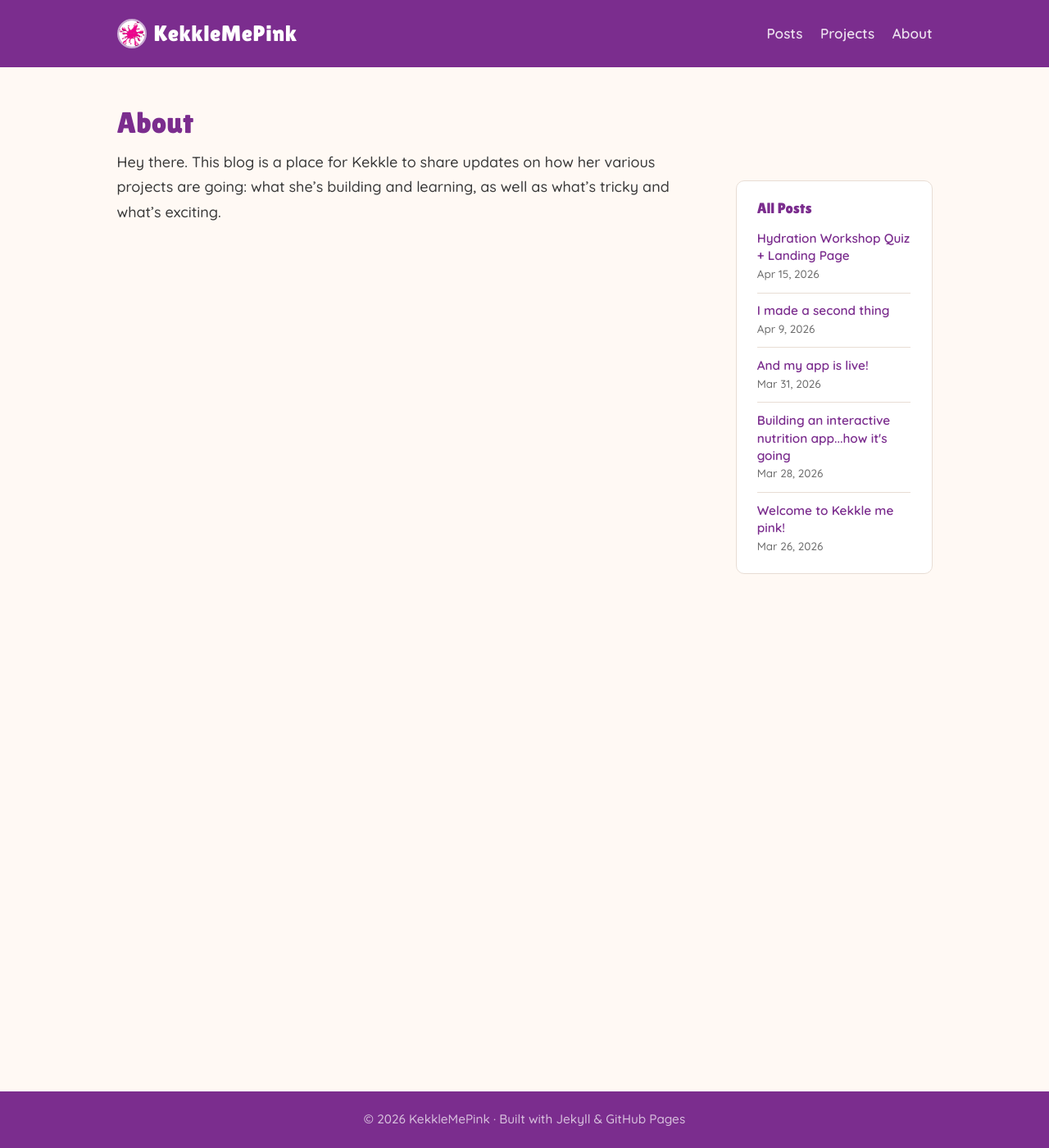
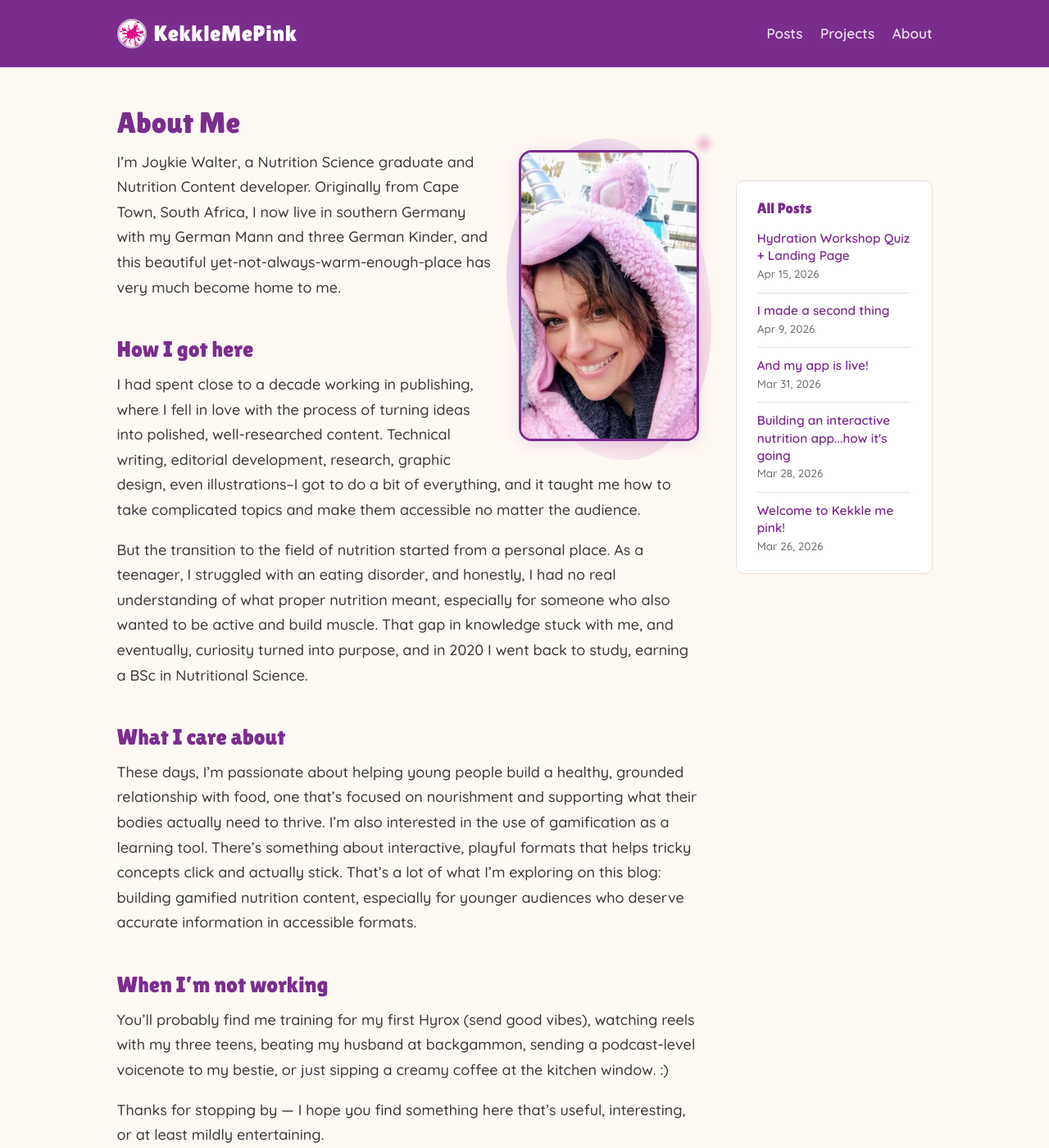
Before and after one commit to Kekkle/kekkles-korner, a Jekyll site: the page built from about.md, in a window 1280 px wide and 1400 px high. Shown: the whole window at 82% size. Built offline with Jekyll 4.4.1, drawn with Linux system fonts in a browser that asks for light colours.

Commit message:
Add About page bio with photo and pink splatter styling
Warm, personal bio with photo floated right, pink radial-gradient
splatter effect behind the image, rounded edges, and responsive
mobile layout.

Made-with: Cursor

```diff
--- a/_sass/_custom.scss
+++ b/_sass/_custom.scss
@@ -415,6 +415,58 @@ hr {
   h1 { margin-bottom: 0.3em; }
 }
 
+.about-photo-wrapper {
+  float: right;
+  margin: 0 0 1.2rem 1.8rem;
+  position: relative;
+  width: 220px;
+
+  &::before {
+    content: '';
+    position: absolute;
+    top: -14px;
+    left: -14px;
+    right: -14px;
+    bottom: -14px;
+    background:
+      radial-gradient(ellipse at 30% 25%, rgba(168, 92, 191, 0.35) 0%, transparent 70%),
+      radial-gradient(ellipse at 75% 70%, rgba(219, 112, 170, 0.30) 0%, transparent 65%),
+      radial-gradient(ellipse at 50% 50%, rgba(243, 232, 249, 0.8) 0%, transparent 80%);
+    border-radius: 52% 48% 44% 56% / 45% 55% 45% 55%;
+    z-index: 0;
+    transform: rotate(-3deg);
+  }
+
+  &::after {
+    content: '';
+    position: absolute;
+    top: -22px;
+    right: -20px;
+    width: 28px;
+    height: 28px;
+    background: radial-gradient(circle, rgba(219, 112, 170, 0.45) 0%, transparent 70%);
+    border-radius: 50%;
+    z-index: 0;
+  }
+}
+
+.about-photo {
+  position: relative;
+  z-index: 1;
+  width: 100%;
+  border-radius: 16px;
+  border: 3px solid var(--purple) !important;
+  box-shadow: 0 4px 20px rgba(123, 45, 142, 0.15);
+}
+
+@media (max-width: 768px) {
+  .about-photo-wrapper {
+    float: none;
+    margin: 0 auto 1.5rem;
+    width: 180px;
+  }
+}
+
 /* ── Footer ── */
 
 .site-footer {
--- a/about.md
+++ b/about.md
@@ -6,8 +6,28 @@ permalink: /about/
 
 <div class="about-content" markdown="1">
 
-# About
+# About Me
 
-Hey there. This blog is a place for Kekkle to share updates on how her various projects are going: what she's building and learning, as well as what's tricky and what's exciting.
+<div class="about-photo-wrapper">
+  <img src="{{ '/assets/images/about-photo.png' | relative_url }}" alt="Joykie Walter" class="about-photo">
+</div>
+
+I'm Joykie Walter, a Nutrition Science graduate and Nutrition Content developer. Originally from Cape Town, South Africa, I now live in southern Germany with my German Mann and three German Kinder, and this beautiful yet-not-always-warm-enough-place has very much become home to me.
+
+## How I got here
+
+I had spent close to a decade working in publishing, where I fell in love with the process of turning ideas into polished, well-researched content. Technical writing, editorial development, research, graphic design, even illustrations--I got to do a bit of everything, and it taught me how to take complicated topics and make them accessible no matter the audience.
+
+But the transition to the field of nutrition started from a personal place. As a teenager, I struggled with an eating disorder, and honestly, I had no real understanding of what proper nutrition meant, especially for someone who also wanted to be active and build muscle. That gap in knowledge stuck with me, and eventually, curiosity turned into purpose, and in 2020 I went back to study, earning a BSc in Nutritional Science.
+
+## What I care about
+
+These days, I'm passionate about helping young people build a healthy, grounded relationship with food, one that's focused on nourishment and supporting what their bodies actually need to thrive. I'm also interested in the use of gamification as a learning tool. There's something about interactive, playful formats that helps tricky concepts click and actually stick. That's a lot of what I'm exploring on this blog: building gamified nutrition content, especially for younger audiences who deserve accurate information in accessible formats.
+
+## When I'm not working
+
+You'll probably find me training for my first Hyrox (send good vibes), watching reels with my three teens, beating my husband at backgammon, sending a podcast-level voicenote to my bestie, or just sipping a creamy coffee at the kitchen window. :)
+
+Thanks for stopping by — I hope you find something here that's useful, interesting, or at least mildly entertaining.
 
 </div>
```
Also changed, not shown: assets/images/about-photo.png (added).
